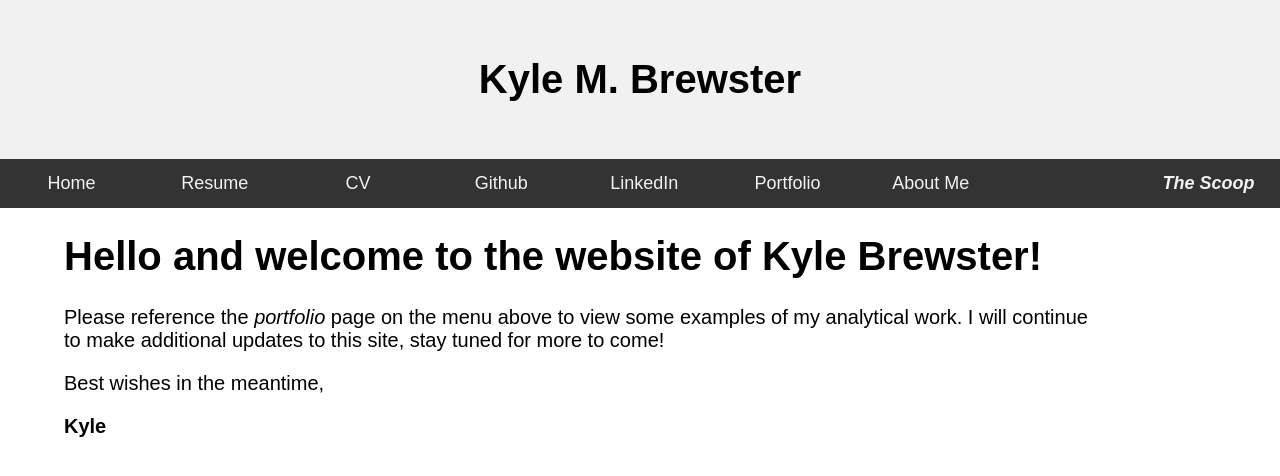
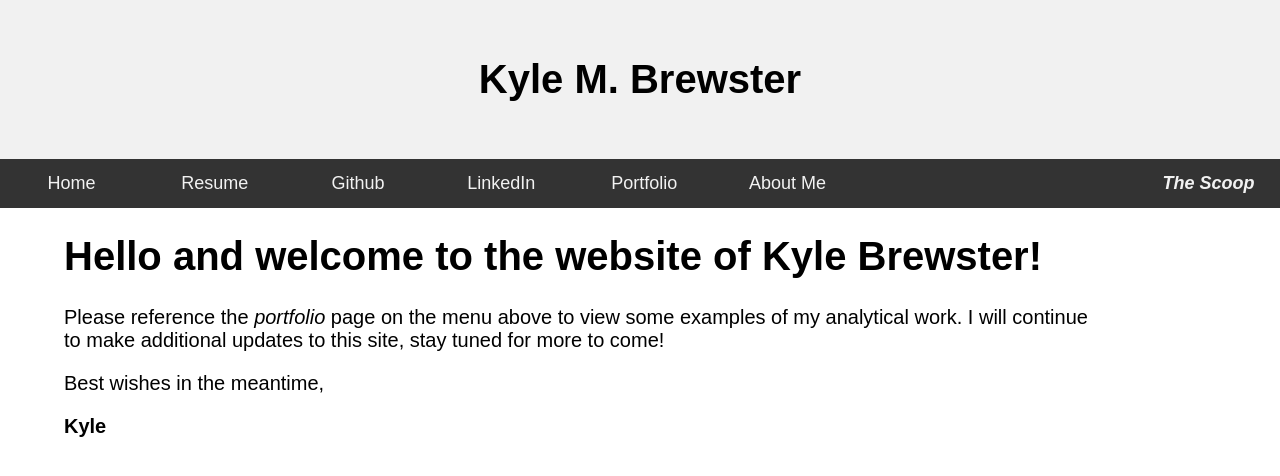
Before and after one commit to k-brew/personal-site, a Jekyll site: the page built from index.md, in a window 1280 px wide. Shown: the top 476 px of the page. Built offline with Jekyll 4.4.1, drawn with Linux system fonts in a browser that asks for light colours.

```diff
--- a/_layouts/default.html
+++ b/_layouts/default.html
@@ -111,7 +111,7 @@ body {
 <div id="navbar">
   <a href="https://k-brew.github.io/personal-site/">Home</a>
   <a href="https://github.com/k-brew/personal-site/blob/gh-pages/files/BREWSTER-KYLE-resume.pdf" rel="noopener noreferrer" target="_blank">Resume</a>
-  <a href="https://k-brew.github.io/personal-site/files/CV.html">CV</a>
+  <!-- <a href="https://k-brew.github.io/personal-site/files/CV.html">CV</a> -->
   <a href="https://github.com/k-brew" rel="noopener noreferrer" target="_blank">Github</a>
   <a href="https://www.linkedin.com/in/kyle-brewster/" rel="noopener noreferrer" target="_blank">LinkedIn</a>
   <a href="https://k-brew.github.io/personal-site/portfolio/portfolio_web/index.html">Portfolio</a>
```
